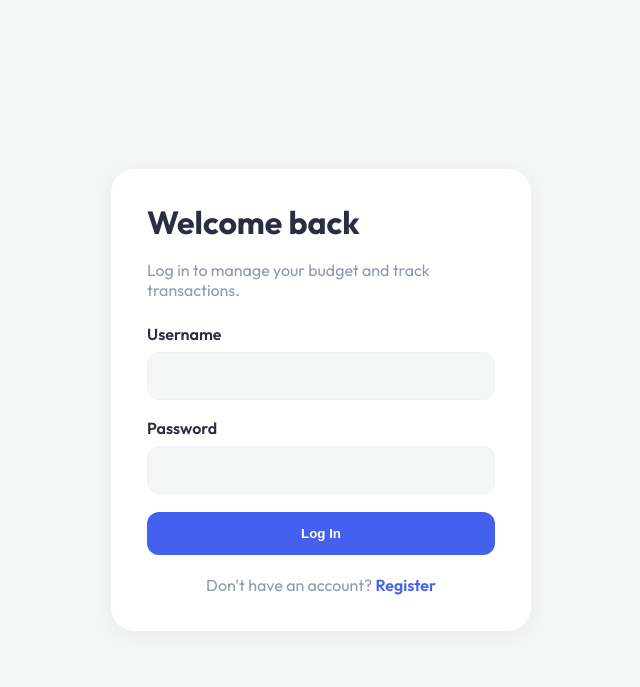
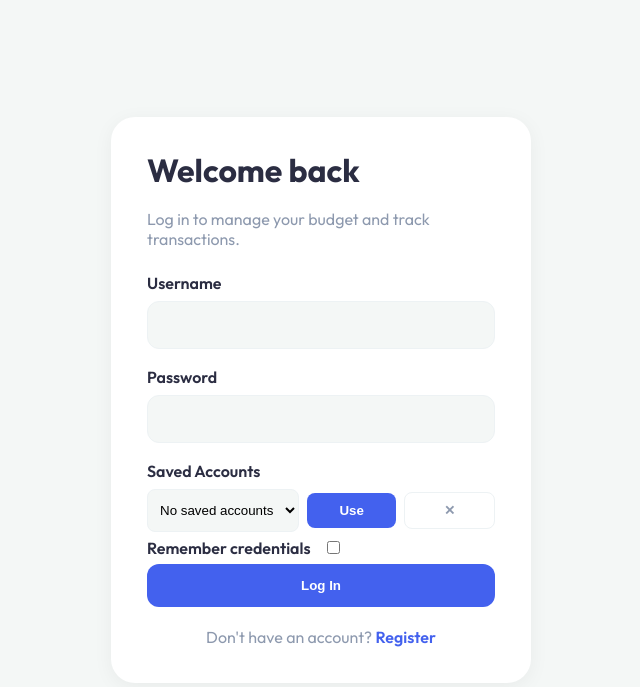
Before and after one commit to Algabeyre/python, a Flask app: page /login in a window 1280 px wide. Shown: the top 687 px of the page, without its empty margins (319-959 px from the left). Run offline with Flask 2, Linux system fonts and the light colour scheme; parts of the project's set-up code (start-up, migrations or seed data) failed here and were passed over.

```diff
--- a/templates/login.html
+++ b/templates/login.html
@@ -125,6 +125,18 @@
                     <label for="password">Password</label>
                     <input type="password" name="password" id="password" required>
                 </div>
+                <div class="input-group" style="margin-bottom:6px;">
+                    <label for="savedAccounts">Saved Accounts</label>
+                    <div style="display:flex; gap:8px; align-items:center;">
+                        <select id="savedAccounts" style="flex:1; padding:12px 8px; border-radius:8px; border:1px solid var(--border); background:var(--bg-color);"></select>
+                        <button type="button" id="useAccount" style="padding:10px 12px; border-radius:8px; border:none; background:var(--primary); color:#fff; font-weight:700;">Use</button>
+                        <button type="button" id="deleteAccount" title="Delete selected" style="padding:10px 12px; border-radius:8px; border:1px solid var(--border); background:transparent; color:var(--text-muted);">✕</button>
+                    </div>
+                </div>
+                <div class="input-group" style="flex-direction:row; align-items:center; gap:12px; margin-bottom:6px;">
+                    <label style="margin:0; font-weight:600;">Remember credentials</label>
+                    <input type="checkbox" id="remember" name="remember">
+                </div>
                 <button type="submit">Log In</button>
             </form>
             <div class="footer">
@@ -134,4 +146,68 @@
         </div>
     </div>
 </body>
+    <script>
+        // Multiple-account remember using localStorage
+        const savedKey = 'budget_saved_accounts_v1';
+        const sel = document.getElementById('savedAccounts');
+        const useBtn = document.getElementById('useAccount');
+        const delBtn = document.getElementById('deleteAccount');
+        const usernameInput = document.getElementById('username');
+        const passwordInput = document.getElementById('password');
+        const rememberCheckbox = document.getElementById('remember');
+
+        function loadAccounts(){
+            sel.innerHTML = '';
+            let list = [];
+            try{ list = JSON.parse(localStorage.getItem(savedKey) || '[]'); }catch(e){ list = []; }
+            if(list.length === 0){
+                const opt = document.createElement('option'); opt.text = 'No saved accounts'; opt.value=''; sel.add(opt);
+                return;
+            }
+            list.forEach(acc => {
+                const opt = document.createElement('option'); opt.text = acc.username; opt.value = acc.username; sel.add(opt);
+            });
+        }
+
+        function saveAccount(username, password){
+            if(!username) return;
+            let list = [];
+            try{ list = JSON.parse(localStorage.getItem(savedKey) || '[]'); }catch(e){ list = []; }
+            // replace if username exists
+            const idx = list.findIndex(a=>a.username===username);
+            if(idx>=0) list[idx] = {username, password}; else list.push({username, password});
+            localStorage.setItem(savedKey, JSON.stringify(list));
+            loadAccounts();
+        }
+
+        function deleteSelected(){
+            const user = sel.value;
+            if(!user) return;
+            let list = [];
+            try{ list = JSON.parse(localStorage.getItem(savedKey) || '[]'); }catch(e){ list = []; }
+            list = list.filter(a=>a.username !== user);
+            localStorage.setItem(savedKey, JSON.stringify(list));
+            loadAccounts();
+        }
+
+        useBtn?.addEventListener('click', ()=>{
+            const user = sel.value;
+            if(!user) return;
+            let list = [];
+            try{ list = JSON.parse(localStorage.getItem(savedKey) || '[]'); }catch(e){ list = []; }
+            const acc = list.find(a=>a.username===user);
+            if(acc){ usernameInput.value = acc.username; passwordInput.value = acc.password; }
+        });
+
+        delBtn?.addEventListener('click', ()=>{ deleteSelected(); });
+
+        // On form submit, if remember is checked, save credentials
+        document.querySelector('form[action="/login"]').addEventListener('submit', (e)=>{
+            if(rememberCheckbox && rememberCheckbox.checked){
+                saveAccount(usernameInput.value.trim(), passwordInput.value);
+            }
+        });
+
+        loadAccounts();
+    </script>
 </html>
```
Also changed, not shown: instance/budget.db, 1 other file.
